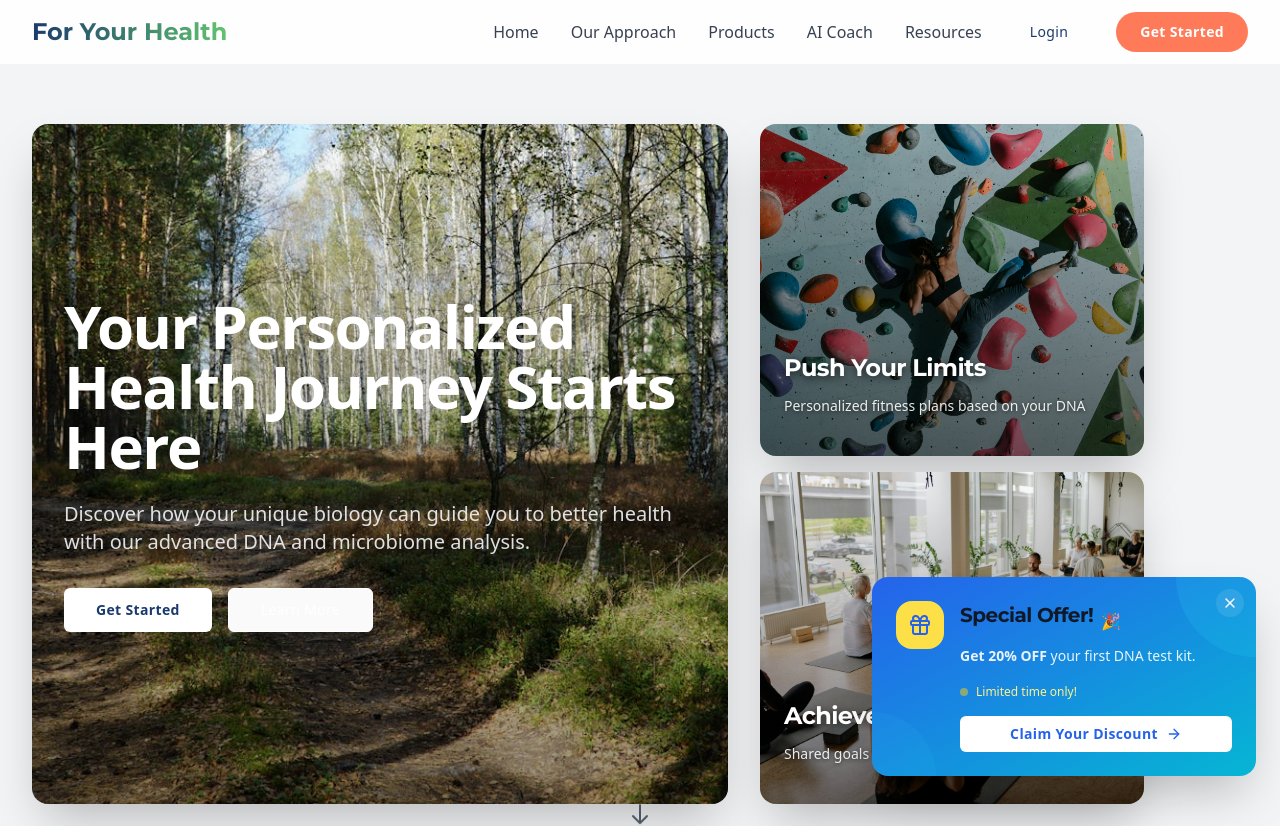
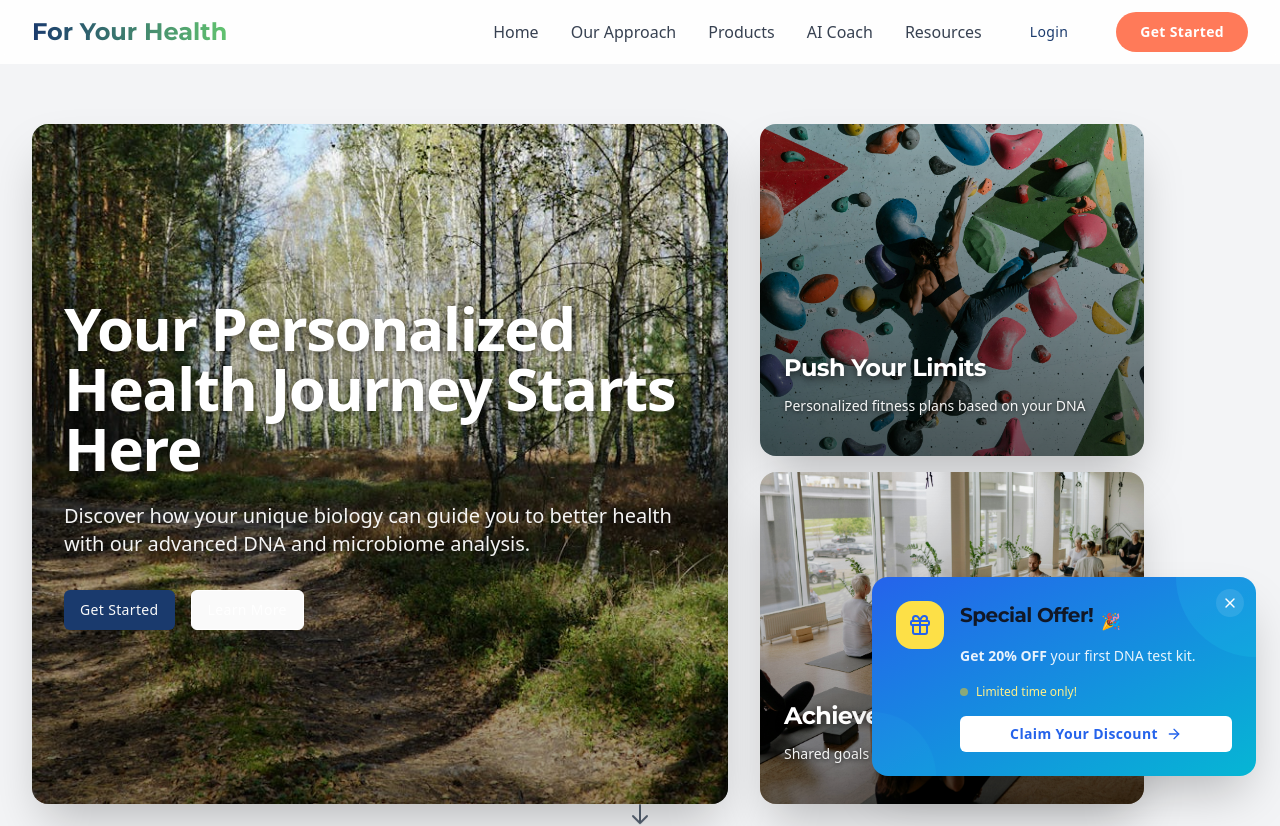
Before and after one commit to absrzvi/yourHealth, a Next.js app: page / in a window 1280 px wide. Shown: the top 826 px of the page. Built offline with nearby package versions, Linux system fonts and the light colour scheme; no server answers.

Commit message:
fix(ui): fix PromoBanner close functionality and update UI styles
- Fix PromoBanner close button functionality and animation
- Update TASK_LIST.md to document UI improvements
- Standardize button styles across components
- Improve text contrast and readability in hero and feature sections

```diff
--- a/app/globals.css
+++ b/app/globals.css
@@ -45,6 +45,39 @@
   /* Paragraphs and text elements */
   p {
     @apply mb-4 leading-[1.7];
+  }
+
+  /* Buttons */
+  .btn {
+    @apply inline-flex items-center justify-center rounded-lg font-medium transition-all duration-200 focus:outline-none focus:ring-2 focus:ring-offset-2 focus:ring-primary disabled:opacity-60 disabled:pointer-events-none;
+  }
+
+  .btn-primary {
+    @apply bg-primary text-white hover:bg-primary/90 shadow-md hover:shadow-lg transform hover:-translate-y-0.5;
+  }
+
+  .btn-secondary {
+    @apply bg-white text-primary border-2 border-transparent hover:bg-gray-50 shadow-sm hover:shadow-md;
+  }
+
+  .btn-outline {
+    @apply bg-transparent border-2 border-gray-200 text-gray-700 hover:bg-gray-50 hover:border-gray-300;
+  }
+
+  .btn-ghost {
+    @apply bg-transparent hover:bg-gray-100 text-gray-700 border-2 border-transparent;
+  }
+
+  .btn-lg {
+    @apply text-base px-6 py-3 h-12;
+  }
+
+  .btn-md {
+    @apply text-sm px-5 py-2.5 h-10;
+  }
+
+  .btn-sm {
+    @apply text-xs px-4 py-2 h-8;
   }
 
   /* Links */
--- a/components/home/HeroSection.tsx
+++ b/components/home/HeroSection.tsx
@@ -51,26 +51,24 @@ export function HeroSection() {
             <div className="absolute inset-0 flex items-center z-10">
               <div className="w-full px-4 sm:px-6 lg:px-8">
                 <div className="max-w-2xl lg:max-w-3xl">
-                  <h1 className="text-4xl sm:text-5xl lg:text-6xl font-extrabold tracking-tight text-white mb-6 leading-tight">
+                  <h1 className="text-4xl sm:text-5xl lg:text-6xl font-extrabold tracking-tight text-white mb-6 leading-tight drop-shadow-[0_2px_4px_rgba(0,0,0,0.5)]">
                     Your Personalized Health Journey Starts Here
                   </h1>
-                  <p className="text-lg sm:text-xl text-gray-100/90 mb-8 leading-relaxed">
+                  <p className="text-lg sm:text-xl text-white/95 mb-8 leading-relaxed drop-shadow-[0_1px_2px_rgba(0,0,0,0.4)]">
                     Discover how your unique biology can guide you to better health with our advanced DNA and microbiome analysis.
                   </p>
                   <div className="flex flex-col sm:flex-row gap-4">
-                    <Link href="/register">
+                    <Link href="/get-started" className="w-full sm:w-auto">
                       <Button
-                        size="lg"
-                        className="bg-white text-primary hover:bg-gray-100 transition-colors font-semibold tracking-wide"
+                        className="btn btn-primary btn-lg w-full sm:w-auto"
                       >
                         Get Started
                       </Button>
                     </Link>
-                    <Link href="/science">
+                    <Link href="/how-it-works" className="w-full sm:w-auto">
                       <Button
-                        size="lg"
                         variant="outline"
-                        className="border-white text-white hover:bg-white/10 transition-colors font-medium tracking-wide"
+                        className="btn btn-outline btn-lg w-full sm:w-auto text-white border-white hover:bg-white/10 hover:border-white/80"
                       >
                         Learn More
                       </Button>
@@ -94,9 +92,9 @@ export function HeroSection() {
                 priority
                 sizes="(max-width: 1024px) 100vw, 34vw"
               />
-              <div className="absolute bottom-0 left-0 p-6 z-20">
-                <h2 className="text-2xl font-bold font-montserrat text-white drop-shadow-[0_2px_4px_rgba(0,0,0,0.7)]">Push Your Limits</h2>
-                <p className="text-sm text-white/90 drop-shadow-[0_1px_2px_rgba(0,0,0,0.7)]">Personalized fitness plans based on your DNA</p>
+              <div className="absolute bottom-0 left-0 p-6 z-20 w-full">
+                <h2 className="text-2xl font-bold font-montserrat text-white drop-shadow-[0_2px_4px_rgba(0,0,0,0.8)]">Push Your Limits</h2>
+                <p className="text-sm text-white/95 drop-shadow-[0_1px_2px_rgba(0,0,0,0.8)]">Personalized fitness plans based on your DNA</p>
               </div>
             </div>
 
@@ -111,9 +109,9 @@ export function HeroSection() {
                 priority
                 sizes="(max-width: 1024px) 100vw, 34vw"
               />
-              <div className="absolute bottom-0 left-0 p-6 z-20">
-                <h2 className="text-2xl font-bold font-montserrat text-white drop-shadow-[0_2px_4px_rgba(0,0,0,0.7)]">Achieve Together</h2>
-                <p className="text-sm text-white/90 drop-shadow-[0_1px_2px_rgba(0,0,0,0.7)]">Shared goals for better health outcomes</p>
+              <div className="absolute bottom-0 left-0 p-6 z-20 w-full">
+                <h2 className="text-2xl font-bold font-montserrat text-white drop-shadow-[0_2px_4px_rgba(0,0,0,0.8)]">Achieve Together</h2>
+                <p className="text-sm text-white/95 drop-shadow-[0_1px_2px_rgba(0,0,0,0.8)]">Shared goals for better health outcomes</p>
               </div>
             </div>
           </div>
--- a/components/home/IntegrationsSection.tsx
+++ b/components/home/IntegrationsSection.tsx
@@ -3,6 +3,7 @@
 import { motion } from 'framer-motion';
 import { Card } from '@/components/ui/card';
 import { Badge } from '@/components/ui/badge';
+import { Button } from '@/components/ui/button';
 
 interface IntegrationCard {
   title: string;
@@ -148,7 +149,7 @@ export function IntegrationsSection() {
 
                   {card.logos && (
                     <div className="mt-auto pt-6 border-t border-white/10">
-                      <p className="text-xs text-white/50 mb-3">COMPATIBLE WITH</p>
+                      <p className="text-xs font-medium text-white/80 mb-3 tracking-wide">COMPATIBLE WITH</p>
                       <div className="flex flex-wrap gap-3">
                         {card.logos.map((logo, i) => (
                           <motion.div
@@ -178,10 +179,10 @@ export function IntegrationsSection() {
           viewport={{ once: true, margin: "-100px" }}
           transition={{ delay: 0.3 }}
         >
-          <button className="bg-white hover:bg-gray-100 text-primary font-medium py-3 px-8 rounded-full transition-colors duration-200 shadow-lg hover:shadow-xl">
+          <Button className="btn btn-secondary btn-lg">
             Join Waitlist for Early Access
-          </button>
-          <p className="text-white/60 text-sm mt-4">
+          </Button>
+          <p className="text-white/80 text-sm mt-4">
             Be the first to know when new integrations are available
           </p>
         </motion.div>
--- a/components/home/SciencePreview.tsx
+++ b/components/home/SciencePreview.tsx
@@ -24,8 +24,8 @@ export function SciencePreview() {
             data-aos="fade-right"
             data-aos-delay="100"
           >
-            <div className="inline-block px-4 py-2 bg-blue-50 rounded-full mb-6">
-              <span className="text-sm font-semibold text-primary uppercase tracking-wider">The Science Behind Your Health</span>
+            <div className="inline-block px-4 py-2 bg-white/10 backdrop-blur-sm rounded-full mb-6">
+              <span className="text-sm font-semibold text-white uppercase tracking-wider drop-shadow-[0_1px_2px_rgba(0,0,0,0.5)]">The Science Behind Your Health</span>
             </div>
             <h2 className="text-3xl sm:text-4xl lg:text-5xl font-bold text-gray-900 mb-6 leading-tight">
               Precision Wellness,<br />
@@ -54,8 +54,7 @@ export function SciencePreview() {
             <div className="flex flex-col sm:flex-row gap-4">
               <Link href="/science" className="w-full sm:w-auto">
                 <Button
-                  size="lg"
-                  className="w-full sm:w-auto bg-primary hover:bg-primary-dark text-white rounded-xl px-8 py-6 text-base font-semibold shadow-lg hover:shadow-xl transform hover:-translate-y-0.5 transition-all duration-300"
+                  className="btn btn-primary btn-lg w-full sm:w-auto"
                 >
                   Explore Our Approach
                 </Button>
@@ -63,8 +62,7 @@ export function SciencePreview() {
               <Link href="/research" className="w-full sm:w-auto">
                 <Button
                   variant="outline"
-                  size="lg"
-                  className="w-full sm:w-auto border-2 border-gray-200 hover:border-primary text-gray-700 hover:text-primary rounded-xl px-8 py-6 text-base font-semibold transition-all duration-300"
+                  className="btn btn-outline btn-lg w-full sm:w-auto"
                 >
                   View Research
                 </Button>
--- a/components/ui/PromoBanner.tsx
+++ b/components/ui/PromoBanner.tsx
@@ -6,23 +6,37 @@ import { Button } from './button';
 import { motion, AnimatePresence } from 'framer-motion';
 
 export function PromoBanner() {
-  const [isVisible, setIsVisible] = useState(true);
+  const [isVisible, setIsVisible] = useState(false);
   const [isHovered, setIsHovered] = useState(false);
+  const [isMounted, setIsMounted] = useState(false);
 
-  // Check local storage for previously dismissed state
+  // Handle initial mount and visibility state
   useEffect(() => {
-    if (typeof window !== 'undefined') {
+    setIsMounted(true);
+
+    // Only run on client side
+    if (typeof window === 'undefined') return;
+
     const dismissed = localStorage.getItem('promoBannerDismissed');
     if (dismissed) {
       const dismissedTime = new Date(dismissed).getTime();
       const currentTime = new Date().getTime();
       // Show again after 24 hours if previously dismissed
-        if (currentTime - dismissedTime < 24 * 60 * 60 * 1000) {
+      if (currentTime - dismissedTime >= 24 * 60 * 60 * 1000) {
+        localStorage.removeItem('promoBannerDismissed');
+        setIsVisible(true);
+      } else {
         setIsVisible(false);
       }
-      }
+    } else {
+      setIsVisible(true);
     }
   }, []);
+
+  // Don't render anything on server-side to prevent hydration mismatch
+  if (!isMounted) {
+    return null;
+  }
 
   const handleDismiss = () => {
     setIsVisible(false);
@@ -55,10 +69,9 @@ export function PromoBanner() {
     }
   };
 
-  if (!isVisible) return null;
-
   return (
     <AnimatePresence>
+      {isVisible && (
       <motion.div
         initial="hidden"
         animate="visible"
@@ -125,6 +138,7 @@ export function PromoBanner() {
           </div>
         </div>
       </motion.div>
+      )}
     </AnimatePresence>
   );
 }
```
Also changed, not shown: 1 other file (tests, documents, lock files or other folders). Lines whose indentation alone changed are shown as unchanged.
